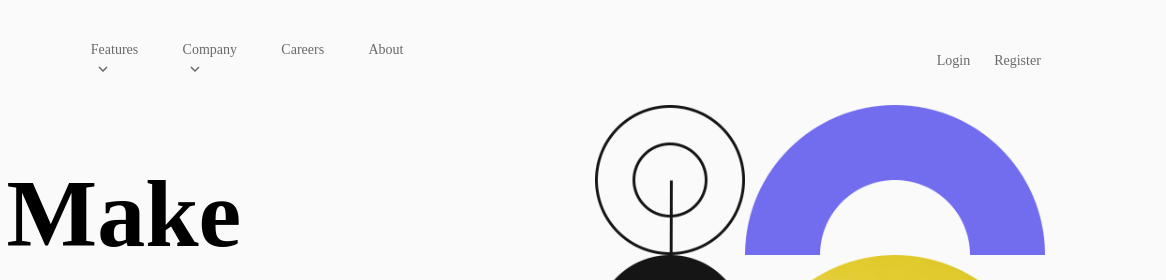
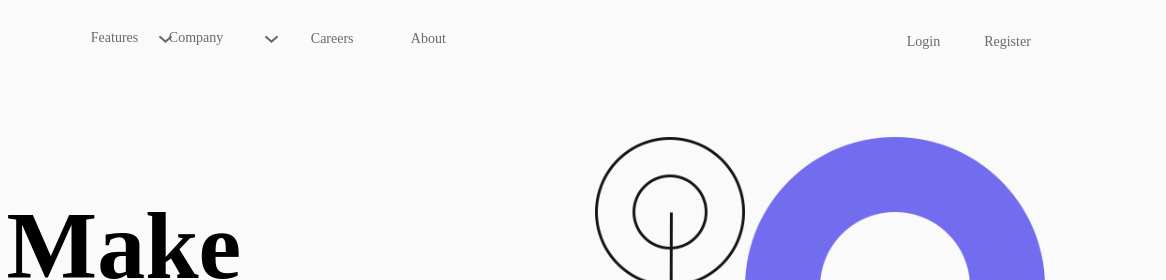
Before and after one commit to CalcagnoLoic/dropdown_navigation_FrontendMentor, a plain HTML site: page index.html in a window 1280 px wide. Shown: the top 280 px of the page, 114-1280 px from the left. Drawn offline with Linux system fonts and the light colour scheme; a web font is replaced by a local one.

Commit message:
fix: navbar position + background color for submenu

```diff
--- a/assets/sass/style.scss
+++ b/assets/sass/style.scss
@@ -53,9 +53,15 @@ body {
                             a {
                                 text-decoration: none;
                                 margin: 15px 0;
+                                &:hover {
+                                    cursor: pointer;
+                                }
                             }
                             .arrow-up, .arrow-down {
                                 margin-left: 7px;
+                                &:hover {
+                                    cursor: pointer;
+                                }
                             }
                             .arrow-up {
                                 display: none;
@@ -91,9 +97,13 @@ body {
                         margin-bottom: 2%;
                         padding: 4%;
                         border-radius: 8px;
+                        border: 1px solid hsl(0, 0%, 41%);
                         &:hover {
                             cursor: pointer;
-                            border: 1px solid hsl(0, 0%, 41%);
+                            background-color: hsl(0, 0%, 8%);
+                            color: white;
+                            border: none;
+                            transition: all 1.5s ease;
                         }
                     }
                 }
@@ -181,6 +191,7 @@ body {
         header {
             .navbar {
                 padding: 2%;
+                margin-bottom: 2.5%;
                 .menuBtn {
                     display: none;
                 }
@@ -193,22 +204,72 @@ body {
                     .BtnResponsive {
                         display: none;
                     }
-                    .content1 { //ajuster position des dropdown + changement de couleur du fond + ajouter de l'espacement
+                    .content1 {
                         ul {
                             display: flex;
-                            gap: 20%;
+                            gap: 30%;
                             position: absolute;
                             left: -40%;
-                            top: 1%;
+                            top: -16px;
+                            .featureMenu {
+                                top: 35px;
+                                left: -50px;
+                                border-radius: 25px;
+                                padding-right: 40px;
+                                background-color: white;
+                                box-shadow: 15px 6px 25px 1px hsl(0, 0%, 41%);
+                            }
+                            .companyMenu {
+
+                                top: 35px;
+                                left: 100px;
+                                width: 75px;
+                                padding-right: 40px;
+                                border-radius: 25px;
+                                background-color: white;
+                                box-shadow: 15px 6px 25px 1px hsl(0, 0%, 41%);
+                            }
+                            .featureDisplay {
+                                display: flex;
+                                img {
+                                    width: 15px;
+                                    height: 8px;
+                                    position: absolute;
+                                    top: 35px;
+                                    left: 60px;
+                                }
+                            }
+                            .companyDisplay {
+                                display: flex;
+                                img {
+                                    width: 15px;
+                                    height: 8px;
+                                    position: absolute;
+                                    top: 35px;
+                                    left: 166px;
+                                }
+                            }
+                            .carreer-res {
+                                position: absolute;
+                                top: 14px;
+                                left: 220px;
+                            }
+                            .about-res {
+                                position: absolute;
+                                top: 14px;
+                                left: 320px;
+                            }
                         }
                     }
                     .content2 {
                         display: block;
                         position: absolute;
                         right: 15%;
-                        top: 5.5%;
+                        top: 3.5%;
                         a {
-                            padding: 10px; // améliorer le paddig
+                            padding: 20px;
+                            width: 45px;
+                            border: none;
                         }
                     }
                 }
--- a/index.html
+++ b/index.html
@@ -6,7 +6,7 @@
     <meta name="author" content="Loïc Calcagno">
     <meta name="description" content="Little website to learn the creation of a section with dropdown navigation">
     <link rel="shortcut icon" href="assets/images/favicon-32x32.png" type="image/x-icon">
-    <link rel="stylesheet" href="assets/sass/style.css">
+    <link rel="stylesheet" href="assets/css/style.css">
     <title>Frontend Mentor | Intro section with dropdown navigation</title>
 </head>
 <body>
@@ -20,7 +20,7 @@
                 <div class="content1">
                     <ul>
                         <li class="featureDisplay">
-                            <a href="#">Features</a>
+                            <a href="#" id="featureDropdown">Features</a>
                             <img src="assets/images/icon-arrow-down.svg" alt="arrow-down" class="arrow-down" id="arrow-down">
                             <img src="assets/images/icon-arrow-up.svg" alt="arrow-up" class="arrow-up" id="arrow-up">
                         </li>
@@ -40,8 +40,8 @@
                                 <li>Our team</li>
                                 <li>Blog</li>
                             </ul>
-                        <li><a href="#">Careers</a></li>
-                        <li><a href="#">About</a></li>
+                        <li class="carreer-res"><a href="#">Careers</a></li>
+                        <li class="about-res"><a href="#">About</a></li>
                     </ul>
                 </div>
                 <div class="content2">
```
Also changed, not shown: assets/css/style.css, 2 other files.
